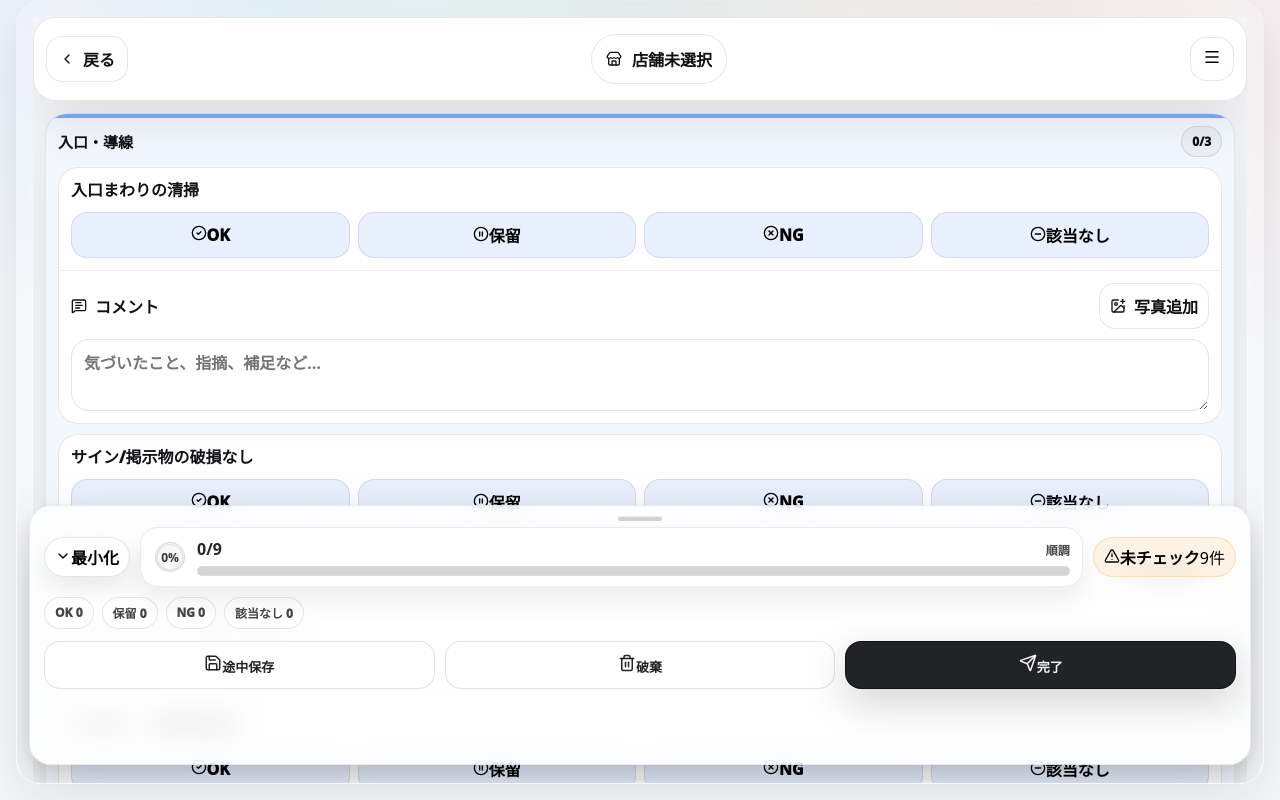
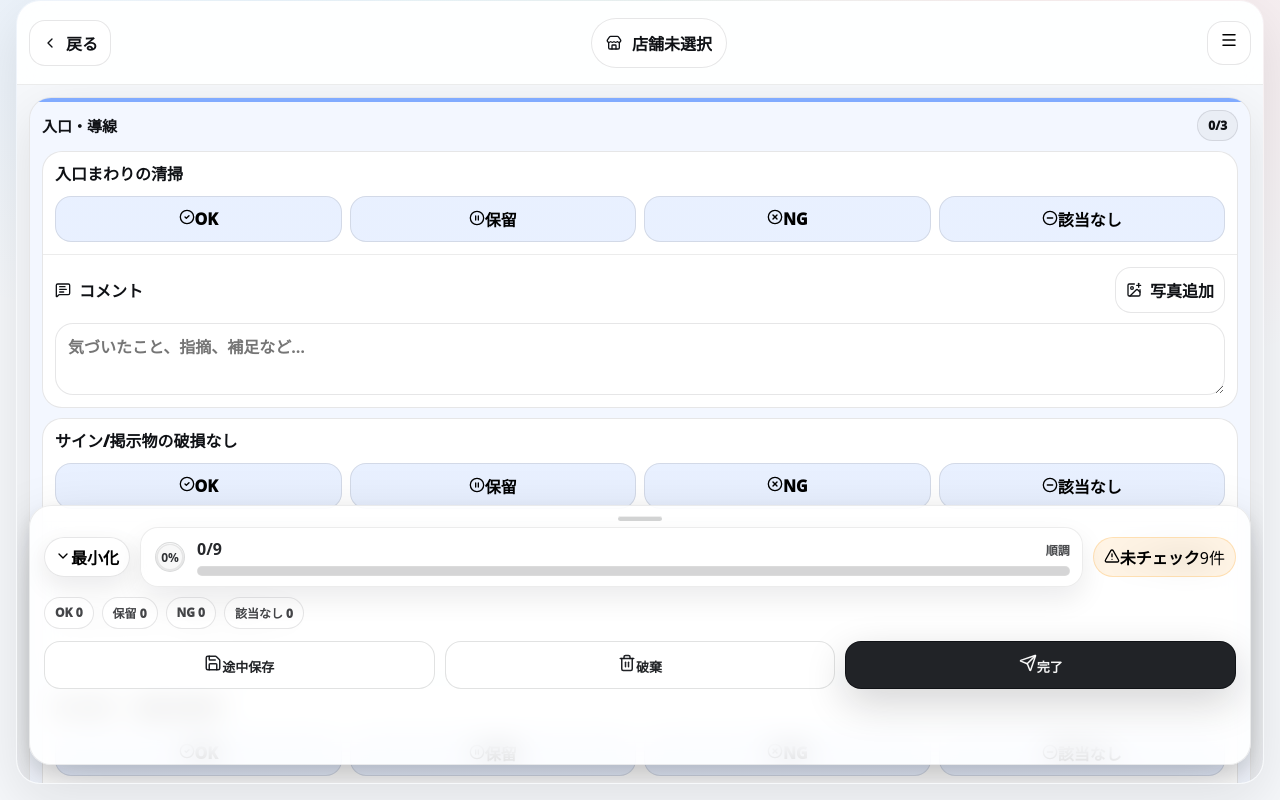
Before and after one commit to ryohe-end/qsc-app, a Next.js app: page /check/run in a window 1280 px wide. Built offline with nearby package versions, Linux system fonts and the light colour scheme.

Commit message:
chore: init Next.js app for QSC

```diff
--- a/src/app/check/run/CheckRunPage.base.module.css
+++ b/src/app/check/run/CheckRunPage.base.module.css
@@ -8,15 +8,20 @@
    ========================================================= */
 
 /* =========================
-   Root page layout
+   Root page layout（✅固定アプリシェル化）
    ========================= */
 
 .qscCheckRunPage{
+  position: fixed;
+  inset: 0;
+
   height: 100dvh;
+  width: 100%;
   overflow: hidden;
 
-  display: grid;
-  grid-template-rows: var(--run-topbar-h, 84px) 1fr;
+  display: flex;
+  flex-direction: column;
+  min-height: 0;
 
   background: var(--bg, #f6f8fb);
   color: var(--fg, #0f1115);
@@ -41,6 +46,7 @@
   min-width: 0;
 }
 
+/* ✅ qscPanel は “カード用” に残す（ヘッダーには付けない） */
 .qscPanel{
   border-radius: 22px;
   border: 1px solid rgba(15, 17, 21, 0.10);
@@ -49,21 +55,26 @@
 }
 
 /* =========================
-   Top bar
+   Top bar（✅カード外：独立バー）
    ========================= */
 
 .qscTopbar{
-  position: sticky;
-  top: 0;
+  flex: 0 0 auto;
   z-index: 40;
 
+  /* 高さは維持（既存のJSが offset -84 を使ってるので） */
   height: var(--run-topbar-h, 84px);
   padding: 10px 12px;
 
   display: grid;
   gap: 8px;
 
-  overflow: hidden; /* ✅ sticky周りの横はみ出し対策 */
+  /* ✅ “バー”として見せる */
+  background: rgba(255,255,255,0.88);
+  backdrop-filter: blur(12px);
+  border-bottom: 1px solid rgba(15, 17, 21, 0.08);
+
+  overflow: hidden; /* ✅ 横はみ出し対策 */
 }
 
 .qscTopbarRow3{
@@ -158,10 +169,13 @@
 }
 
 /* =========================
-   Main scroll area（ここだけスクロール）
+   Main scroll area（✅ここだけスクロール）
    ========================= */
 
 .qscMain{
+  flex: 1 1 auto;
+  min-height: 0;
+
   overflow-y: auto;
   overflow-x: hidden; /* ✅ 横スクロール禁止 */
   -webkit-overflow-scrolling: touch;
@@ -362,8 +376,6 @@
     font-size: 13.5px;
   }
 }
-
-
 
 /* =========================
    Sections / Items
--- a/src/app/check/run/PhotoEditModal.tsx
+++ b/src/app/check/run/PhotoEditModal.tsx
@@ -54,10 +54,27 @@ export default function PhotoEditModal({ open, dataUrl, onClose, onSave }: Props
 
   // ✅ iOS Safariの「戻るスワイプ」や背面タップ貫通を抑える
   // ✅ passive event error回避：preventDefaultするリスナーは {passive:false} で付ける
+  // ✅ ただし range/color など “操作したいUI” は例外にして touchmove を殺さない
   useEffect(() => {
     if (!open) return;
 
+    const isAllowedControl = (t: EventTarget | null) => {
+      const el = t as HTMLElement | null;
+      if (!el) return false;
+
+      // ✅ スライダーは触ってOK（ドラッグ復活）
+      if (el.closest('input[type="range"]')) return true;
+
+      // ✅ カラーピッカーも必要ならOK
+      if (el.closest('input[type="color"]')) return true;
+
+      // 他にも許可したい要素があればここに足す
+      return false;
+    };
+
     const stop = (e: Event) => {
+      if (isAllowedControl(e.target)) return;
+
       const anyE = e as any;
       if (anyE && anyE.cancelable && typeof anyE.preventDefault === "function") anyE.preventDefault();
       if (typeof anyE.stopPropagation === "function") anyE.stopPropagation();
@@ -512,7 +529,13 @@ export default function PhotoEditModal({ open, dataUrl, onClose, onSave }: Props
         <div style={S.controls}>
           <div style={S.swatches}>
             {swatches.map((c) => (
-              <button key={c} type="button" onClick={() => setColor(c)} style={swatchBtn(c, color)} aria-label={`color ${c}`} />
+              <button
+                key={c}
+                type="button"
+                onClick={() => setColor(c)}
+                style={swatchBtn(c, color)}
+                aria-label={`color ${c}`}
+              />
             ))}
             <label style={S.colorPick}>
               <input
@@ -664,7 +687,8 @@ const S: Record<string, React.CSSProperties> = {
     alignItems: "center",
     paddingTop: 6,
   },
-  slider: { width: "100%", accentColor: "#ffffff" },
+  // ✅ スライダーは横ドラッグを許可（touchAction:none の環境でも安定しやすい）
+  slider: { width: "100%", accentColor: "#ffffff", touchAction: "pan-x", WebkitTapHighlightColor: "transparent" },
   widthLabel: { color: "rgba(255,255,255,.70)", fontWeight: 800, fontSize: 12, paddingLeft: 2 },
   stage: {
     position: "relative",
--- a/src/app/check/run/page.tsx
+++ b/src/app/check/run/page.tsx
@@ -930,7 +930,7 @@ export default function CheckRunPage() {
       `}</style>
 
       {/* ===== Top Bar ===== */}
-      <header className={`${styles.qscTopbar} ${styles.qscPanel}`}>
+      <header className={styles.qscTopbar}>
         <div className={styles.qscTopbarRow3}>
           <Link className={styles.qscBack} href="/check" aria-label="チェック一覧に戻る">
             <ChevronLeft size={16} />
```
